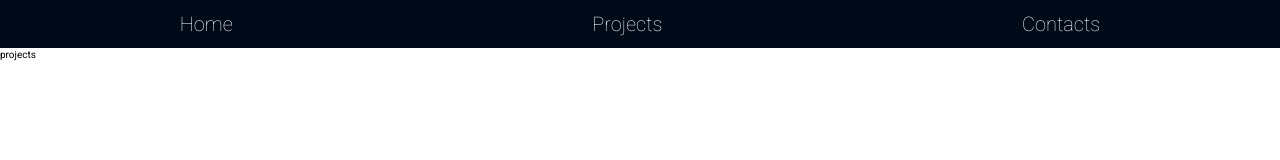
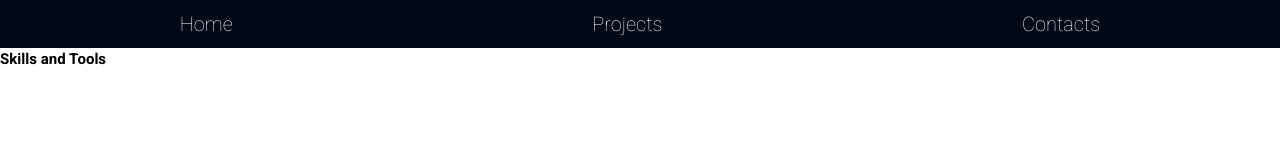
Before and after one commit to lolimamota/lorraynelimamota, a React (Vite) app: page /projects in a window 1280 px wide. Shown: the top 160 px of the page. Built offline with nearby package versions, Linux system fonts and the light colour scheme.

Commit message:
ADD: função de navegação do botão da home e inicio das funções do project

```diff
--- a/src/components/rotas/home.jsx
+++ b/src/components/rotas/home.jsx
@@ -1,4 +1,7 @@
 import React from 'react'
+
+//IMPORT DE NAVEGAÇÃO
+import { useNavigate } from 'react-router-dom';
 
 //IMPORT MEDIA
 import BgMobile from "../../assets/video/bgMobile.mp4";
@@ -7,6 +10,14 @@ import BgMobile from "../../assets/video/bgMobile.mp4";
 import S from '../styles/styleHome.module.scss';
 
 function home() {
+
+  //NAVIGATE
+  const navigate = useNavigate();
+
+  const goProject = () =>{
+    navigate('/projects')
+  }
+
   return (
     <section className={S.sectionHome}>
       <video autoPlay muted loop className={S.videoHome}>
@@ -31,7 +42,7 @@ function home() {
           Simple
           </span> web pages.
         </p>
-        <button className={S.btnHome}>
+        <button className={S.btnHome} onClick={goProject}>
           Let's get started
         </button>
       </div>
--- a/src/components/rotas/projects.jsx
+++ b/src/components/rotas/projects.jsx
@@ -2,7 +2,9 @@ import React from 'react'
 
 function projects() {
   return (
-    <div>projects</div>
+    <section>
+      <h1><span>Skills</span> and Tools</h1>
+    </section>
   )
 }
 
```
